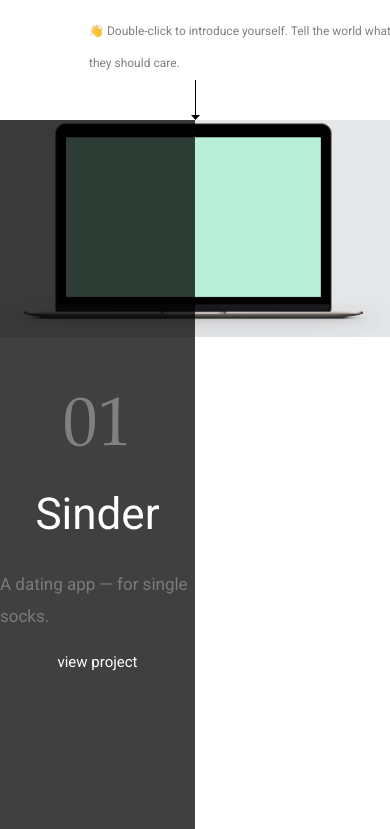
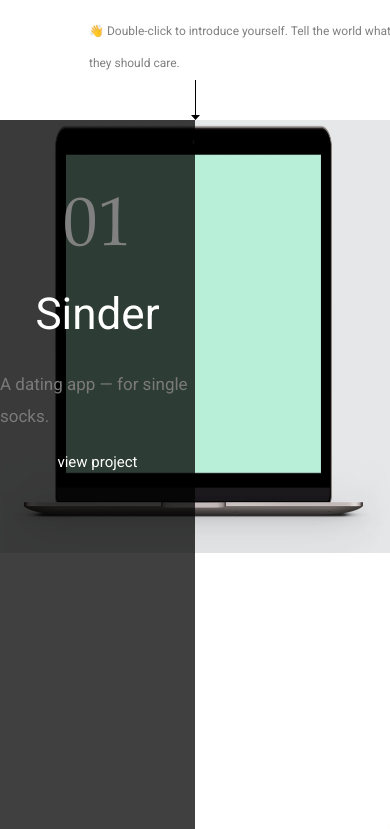
Before and after one commit to Vitalik9135eb2/Portfolio-1, a website: page src/index.html in a window 390 px wide. Shown: the part 660-1489 px from the top of the page. Drawn offline with nearby package versions, Linux system fonts and the light colour scheme; files that its build step writes are made by us from their sources; files whose address does not match are found by name.

Commit message:
add fix sinder

```diff
--- a/src/scss/sinder.scss
+++ b/src/scss/sinder.scss
@@ -1,3 +1,6 @@
+
+
+
 
 .block__tittle {
     width: 50%;
@@ -8,6 +11,17 @@
     align-items: center;
     background: #000000BF;
     padding: 280px 0;
+
+    @media(max-width: 1200px){
+        padding: 200px 0;
+    }
+    @media(max-width: 991px){
+        padding: 130px 0;
+    }
+
+    @media(max-width: 768px){
+        padding: 80px 0;
+    }
 }
 .tittle {
     font-family: "palatinolinotype_roman";
@@ -40,6 +54,14 @@
 }
 .sinder__block{
     max-height: 800px;
+}
 
 
+.sinder{
+    width: 100%;
+    background-image: url(./../img/nn.jpg);
+    background-repeat: no-repeat;
+    background-size: 100% 100%;
+    background-position: center center;
+
 }
--- a/src/scss/style.scss
+++ b/src/scss/style.scss
@@ -68,13 +68,13 @@
 .main{
 	flex: 1 1 auto;
 }
-.sinder{
-	background-size: contain;
-	background-image: url("../img/nn.jpg");
-	background-repeat: no-repeat;
-	width: 100%;
-	height: 100%;
-}
+// .sinder{
+// 	background-size: contain;
+// 	background-image: url("../img/nn.jpg");
+// 	background-repeat: no-repeat;
+// 	width: 100%;
+// 	height: 100%;
+// }
 .sinder__container{
 
 }
```
Also changed, not shown: dist/css/style.css, dist/css/style.min.css, dist/img/3.jpg.
